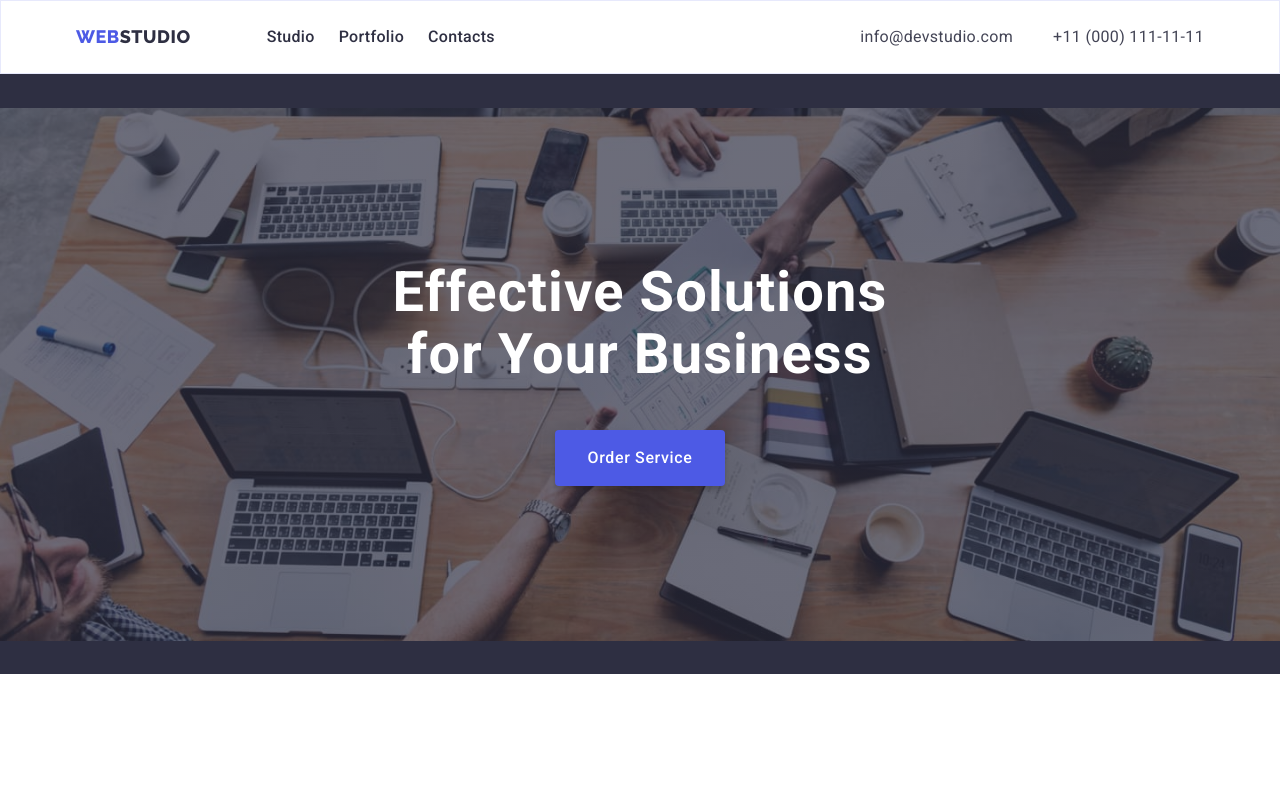
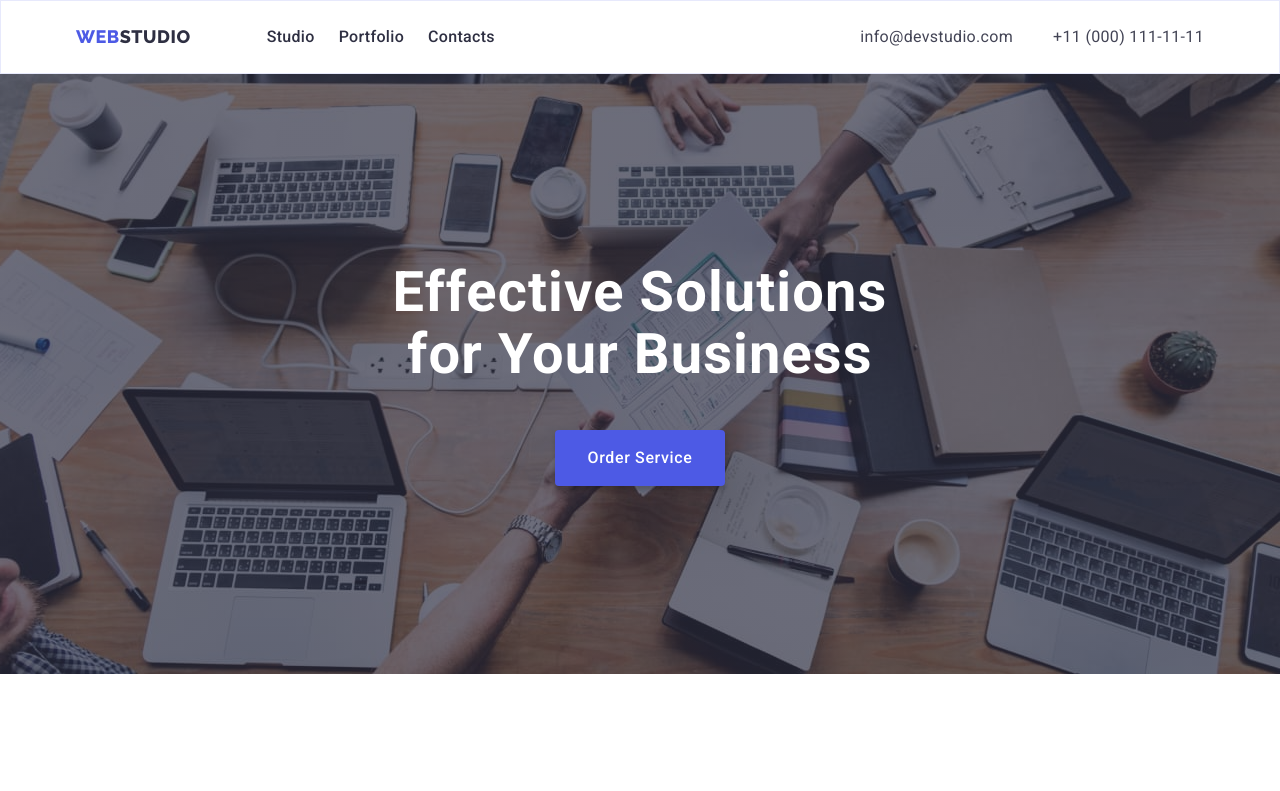
Before and after one commit to m-mekh/goit-markup-hw-04, a plain HTML site: page index.html in a window 1280 px wide. Shown: the top 791 px of the page. Drawn offline with nearby package versions, Linux system fonts and the light colour scheme.

Commit message:
add margin auto to .hero

```diff
--- a/css/styles.css
+++ b/css/styles.css
@@ -193,7 +193,9 @@ img {
   line-height: 1.5;
   letter-spacing: 0.02em;
   color: var(--text-adress-color);
-  background-color: #2e2f42;
+
+  max-width: 1440px;
+  margin: auto;
   text-align: center;
   display: flex;
   padding-top: 188px;
@@ -202,7 +204,7 @@ img {
   background-repeat: no-repeat;
   background-position: center;
   background-image: linear-gradient(rgba(46, 47, 66, 0.7), rgba(46, 47, 66, 0.7)), url(../images/header-img.jpg);
-  background-size: contain;
+  background-size: cover;
 }
 
 .hero-conainer {
```
